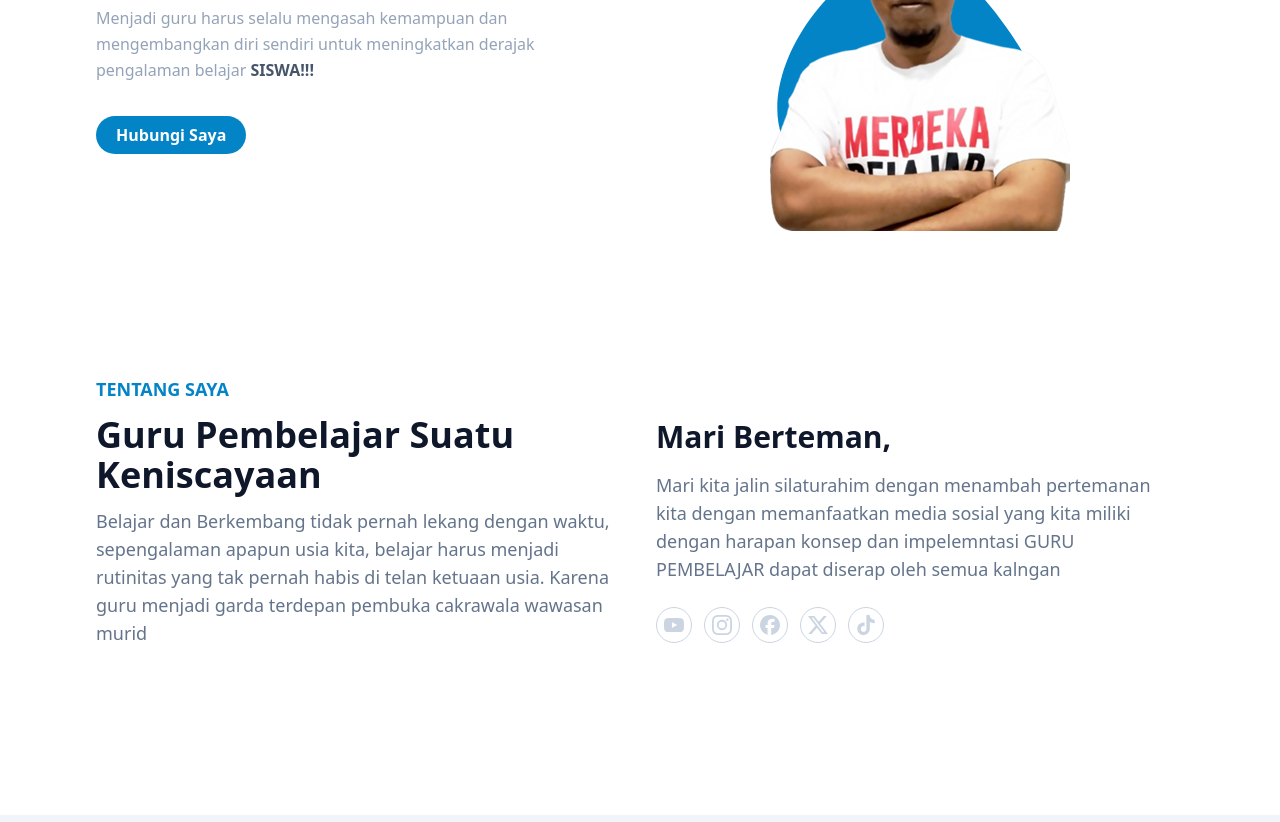
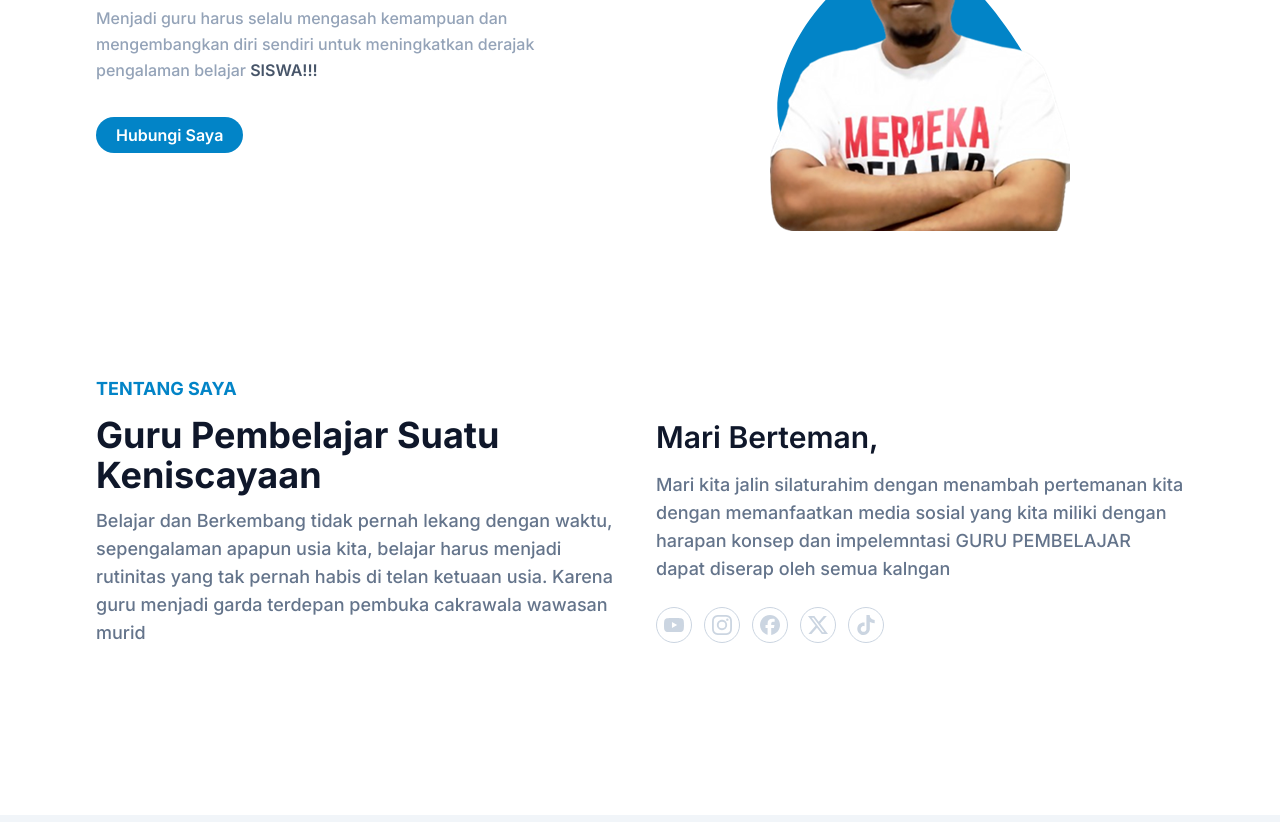
Before and after one commit to taufiq3lrahman/portfolio-tailwind-css, a website: page index.html in a window 1280 px wide. Shown: the part 340-1162 px from the top of the page. Drawn offline with Linux system fonts and the light colour scheme.

Commit message:
perubahan terbaru

```diff
--- a/index.html
+++ b/index.html
@@ -4,6 +4,9 @@
     <meta charset="UTF-8">
     <meta name="viewport" content="width=device-width, initial-scale=1.0">
     <link rel="stylesheet" href="src/output.css">
+    <link rel="preconnect" href="https://fonts.googleapis.com">
+<link rel="preconnect" href="https://fonts.gstatic.com" crossorigin>
+<link href="https://fonts.googleapis.com/css2?family=Inter:ital,opsz,wght@0,14..32,100..900;1,14..32,100..900&display=swap" rel="stylesheet">
     <title>Web Portofolio</title>
 </head>
 <body>
--- a/src/input.css
+++ b/src/input.css
@@ -3,7 +3,7 @@
 @tailwind utilities;
 
 body{
-    /* font-family: 'Inter', sans-sarif; */
+    font-family: 'Inter', sans-sarif;
 }
 
 .navbar-fixed{
```
Also changed, not shown: src/output.css.
